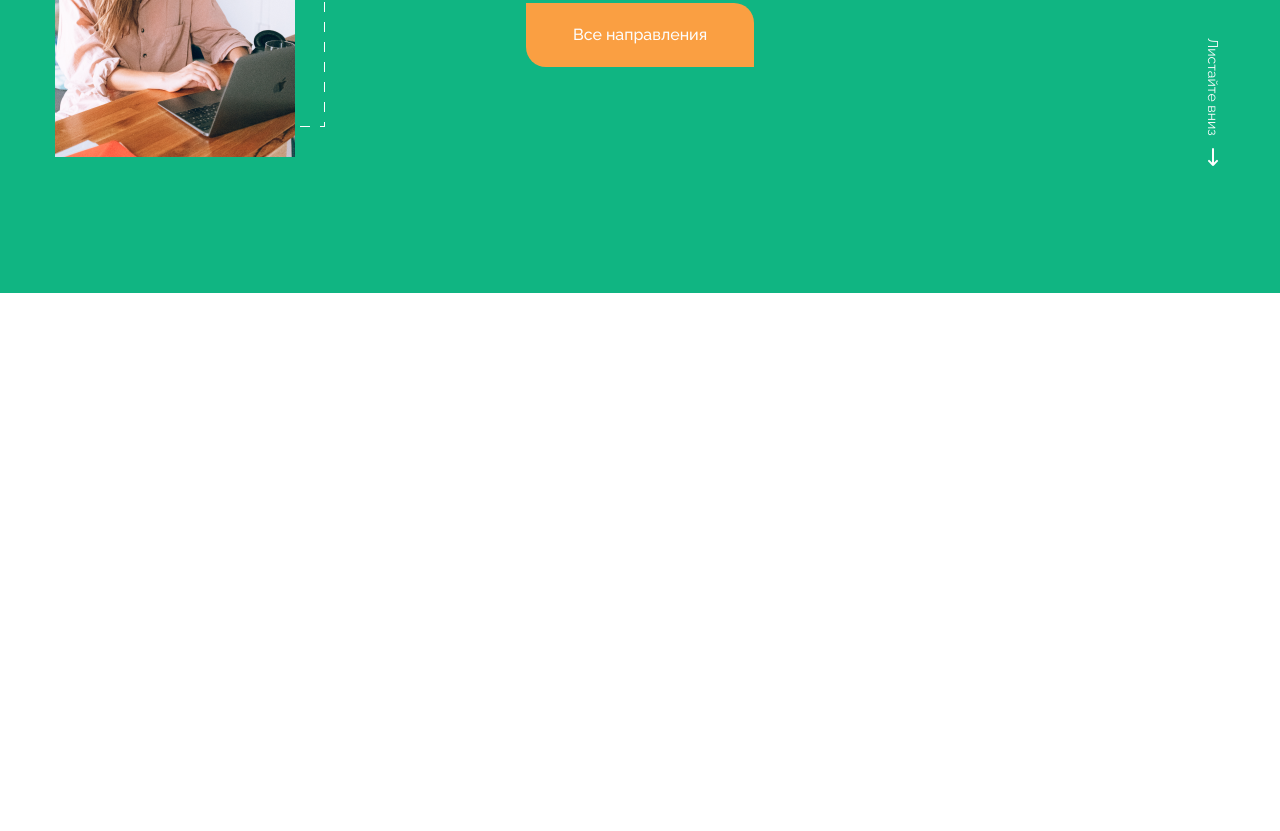
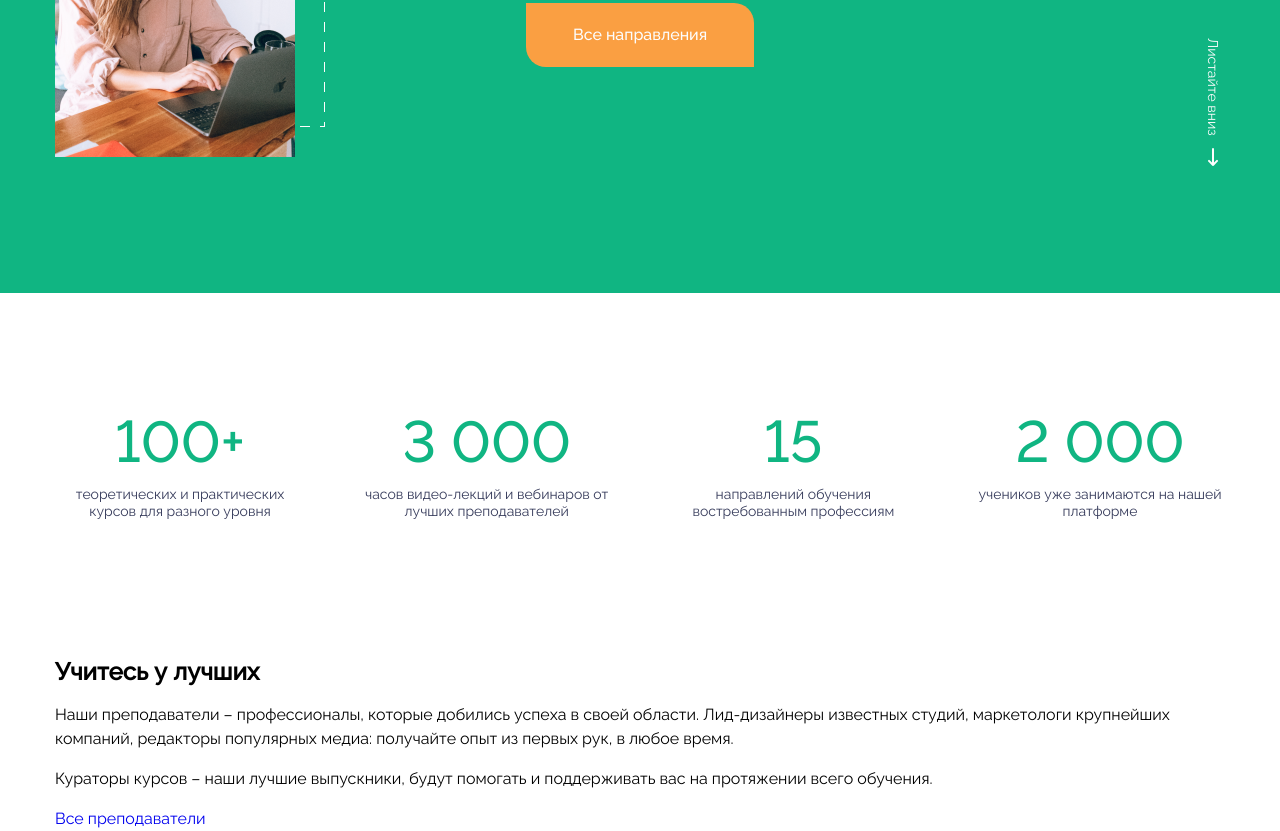
Before and after one commit to jahongirdev/e-mentor-website, a plain HTML site: page index.html in a window 1280 px wide. Shown: the part 525-1356 px from the top of the page. Before the commit the page ends 818 px from the top, so only its background shows below. Drawn offline with Linux system fonts and the light colour scheme.

Commit message:
Add more sections

```diff
--- a/css/styles.css
+++ b/css/styles.css
@@ -199,6 +199,36 @@ a {
   margin-top: 0;
   animation: arrowdown 1s infinite;
 }
+.numstats {
+  display: flex;
+  justify-content: space-between;
+  padding: 120px 0px;
+}
+.stat {
+  text-align: center;
+  margin-right: 30px;
+}
+.stat:last-child {
+  margin-right: 0;
+}
+.stat-heading {
+  font-weight: 500;
+  font-size: 58px;
+  font-feature-settings: "pnum" on, "lnum" on;
+  line-height: 58px;
+  color: #10b582;
+  margin-top: 0;
+  margin-bottom: 15px;
+}
+.stat-text {
+  width: 250px;
+  font-weight: 400;
+  font-size: 14px;
+  line-height: 17px;
+  color: #353a5a;
+  margin-top: 0;
+  margin-bottom: 0;
+}
 
 /* ARROWDOWN ICON ANIMATION */
 @keyframes arrowdown {
@@ -222,6 +252,21 @@ a {
   }
   .site__hero-hero__right {
     display: none;
+  }
+  .numstats {
+    display: flex;
+    flex-direction: column;
+    align-items: center;
+    justify-content: center;
+  }
+  .stat {
+    margin-right: 0;
+  }
+  .stat:not(:first-child) {
+    margin-top: 50px;
+  }
+  .stat-heading {
+    margin-bottom: 8px;
   }
 }
 @media only screen and (max-width: 750px) {
--- a/index.html
+++ b/index.html
@@ -120,6 +120,48 @@
       </div>
     </section>
   </main>
+  <!-- SITE NUMSTATS -->
+  <section class="site__numstats">
+    <div class="container">
+      <div class="numstats">
+        <div class="stat">
+          <h3 class="stat-heading">100+</h3>
+          <p class="stat-text">теоретических и практических курсов для разного уровня</p>
+        </div>
+        <div class="stat">
+          <h3 class="stat-heading">3 000</h3>
+          <p class="stat-text">часов видео-лекций и вебинаров от лучших преподавателей</p>
+        </div>
+        <div class="stat">
+          <h3 class="stat-heading">15</h3>
+          <p class="stat-text">направлений обучения востребованным профессиям</p>
+        </div>
+        <div class="stat">
+          <h3 class="stat-heading">2 000</h3>
+          <p class="stat-text">учеников уже занимаются на нашей платформе</p>
+        </div>
+      </div>
+    </div>
+  </section>
+  <!-- SITE ABOUT -->
+  <section class="site__about">
+    <div class="container">
+      <div class="about">
+        <div class="about-content">
+          <h2 class="about-content__heading">Учитесь у лучших</h2>
+          <p>Наши преподаватели – профессионалы, которые добились успеха в своей области. Лид-дизайнеры известных
+            студий, маркетологи крупнейших компаний, редакторы популярных медиа: получайте опыт из первых рук, в любое
+            время.</p>
+          <p>Кураторы курсов – наши лучшие выпускники, будут помогать и поддерживать вас на протяжении всего обучения.
+          </p>
+          <a class="about-content__btn" href="#">Все преподаватели</a>
+        </div>
+        <div class="about-images">
+
+        </div>
+      </div>
+    </div>
+  </section>
 
   <script src="js/main.js"></script>
 </body>
```
Also changed, not shown: img/img1.jpg (added), img/img1@2x.jpg (added).
